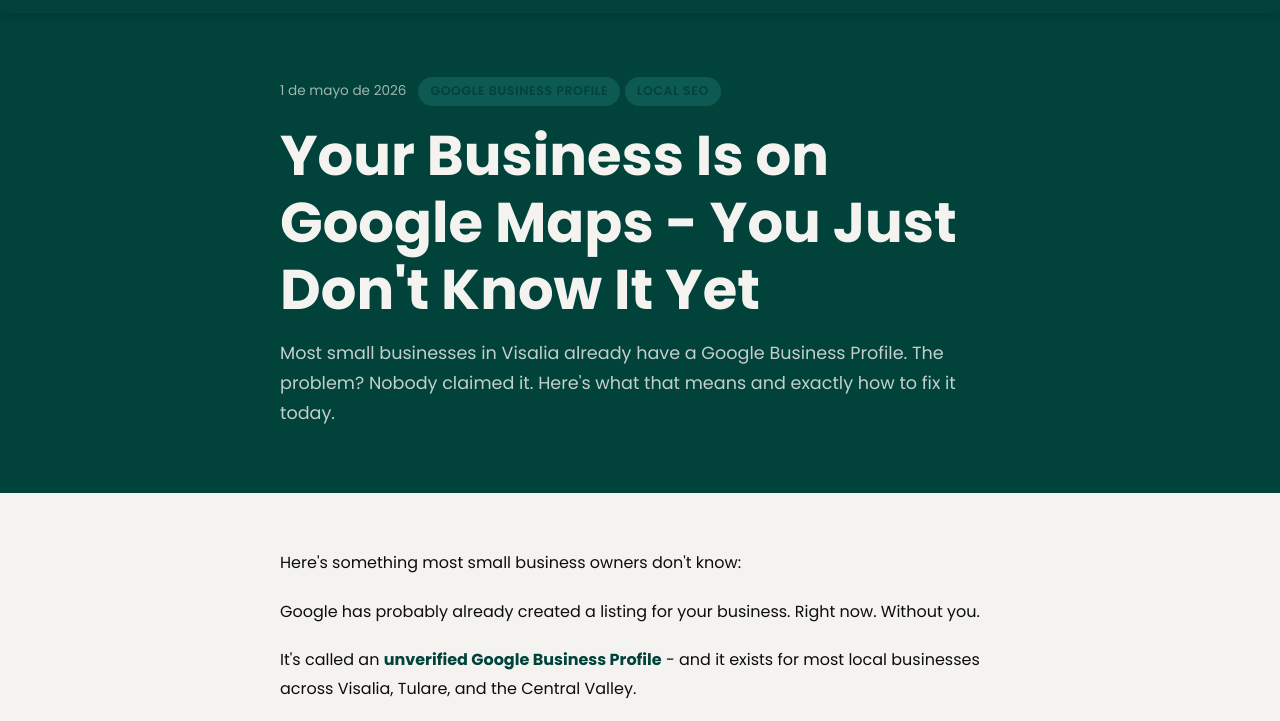
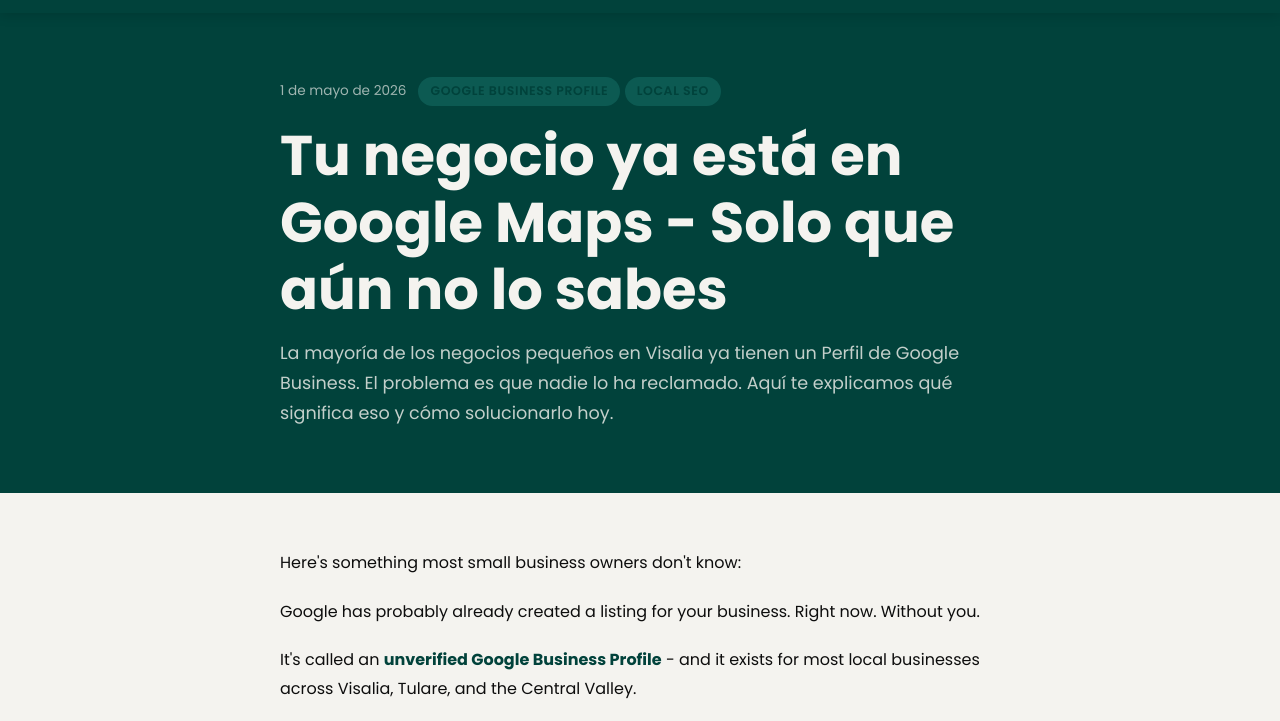
Before and after one commit to Rootss-Digital/rootss-digital, an Eleventy site: page src/blog/posts/2026-05-01-google-business-profile-visalia.md in a window 1280 px wide. Both pictures are taken after a click on the button "ES". Shown: the part 63-784 px from the top of the page. Built offline with nearby package versions, Linux system fonts and the light colour scheme; Eleventy itself is replaced by a stand-in of ours; files that its build step writes are made by us from their sources.

Commit message:
Fix blog post title and description to switch with language toggle

```diff
--- a/src/_includes/post.njk
+++ b/src/_includes/post.njk
@@ -57,9 +57,15 @@
         </div>
         {% endif %}
       </div>
-      <h1 itemprop="headline">{{ title }}</h1>
+      <h1 itemprop="headline">
+        <span class="lang-en">{{ title }}</span>
+        <span class="lang-es" hidden>{{ titleEs if titleEs else title }}</span>
+      </h1>
       {% if description %}
-      <p class="post-excerpt" itemprop="description">{{ description }}</p>
+      <p class="post-excerpt" itemprop="description">
+        <span class="lang-en">{{ description }}</span>
+        <span class="lang-es" hidden>{{ descriptionEs if descriptionEs else description }}</span>
+      </p>
       {% endif %}
     </div>
   </header>
```
